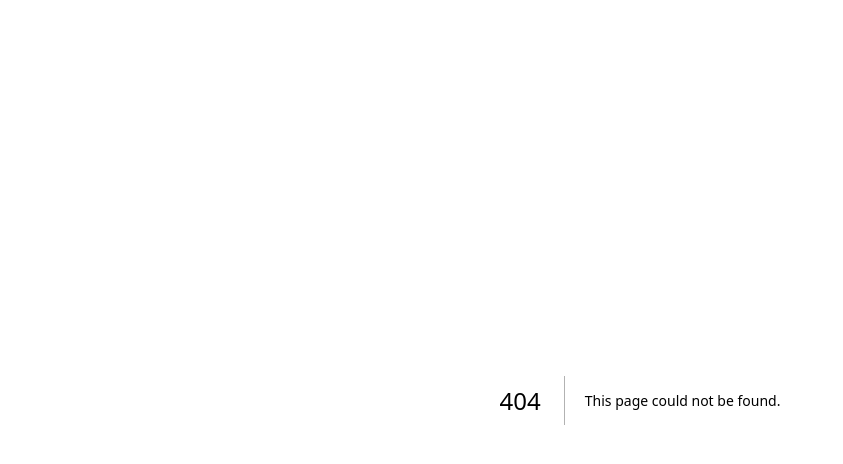
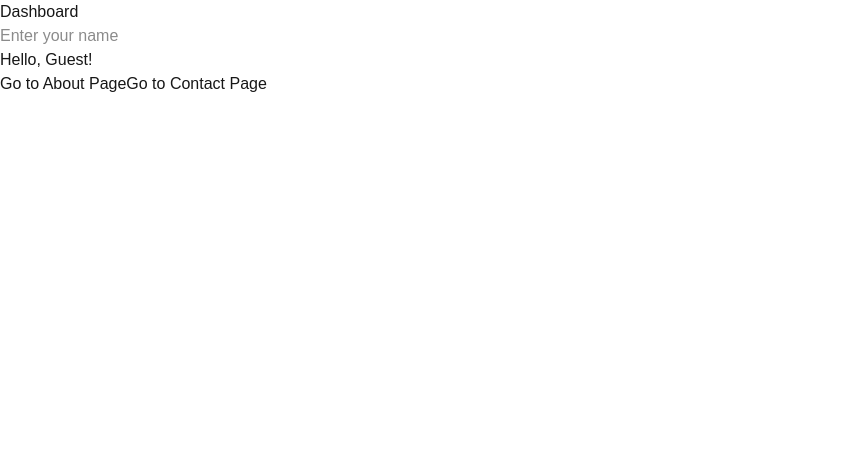
Before and after one commit to tekluabayneh/rendering, a Next.js app: page /dashboard in a window 1280 px wide. Before the commit this address had no page. Shown: the top 464 px of the page, without its empty margins (0-843 px from the left). Built offline with nearby package versions, Linux system fonts and the light colour scheme.

Commit message:
Add dashboard components

```diff
--- /dev/null
+++ b/src/app/dashboard/page.tsx
@@ -0,0 +1,26 @@
+"use client"
+import React, { useState } from 'react';
+import Link from 'next/link';
+const dashboard = () => {
+    const [name, setName] = useState < string > ("")
+
+    return (
+        <div>
+            <h1>Dashboard</h1>
+            <input
+                type="text"
+                value={name}
+                onChange={(e) => setName(e.target.value)}
+                placeholder="Enter your name"
+            />
+            <p>Hello, {name ? name : "Guest"}!</p>
+            <Link href="/about">
+                Go to About Page
+            </Link>
+            <Link href="/contact">
+                Go to Contact Page
+            </Link>
+        </div>
+    );
+}
+export default dashboard;
```
